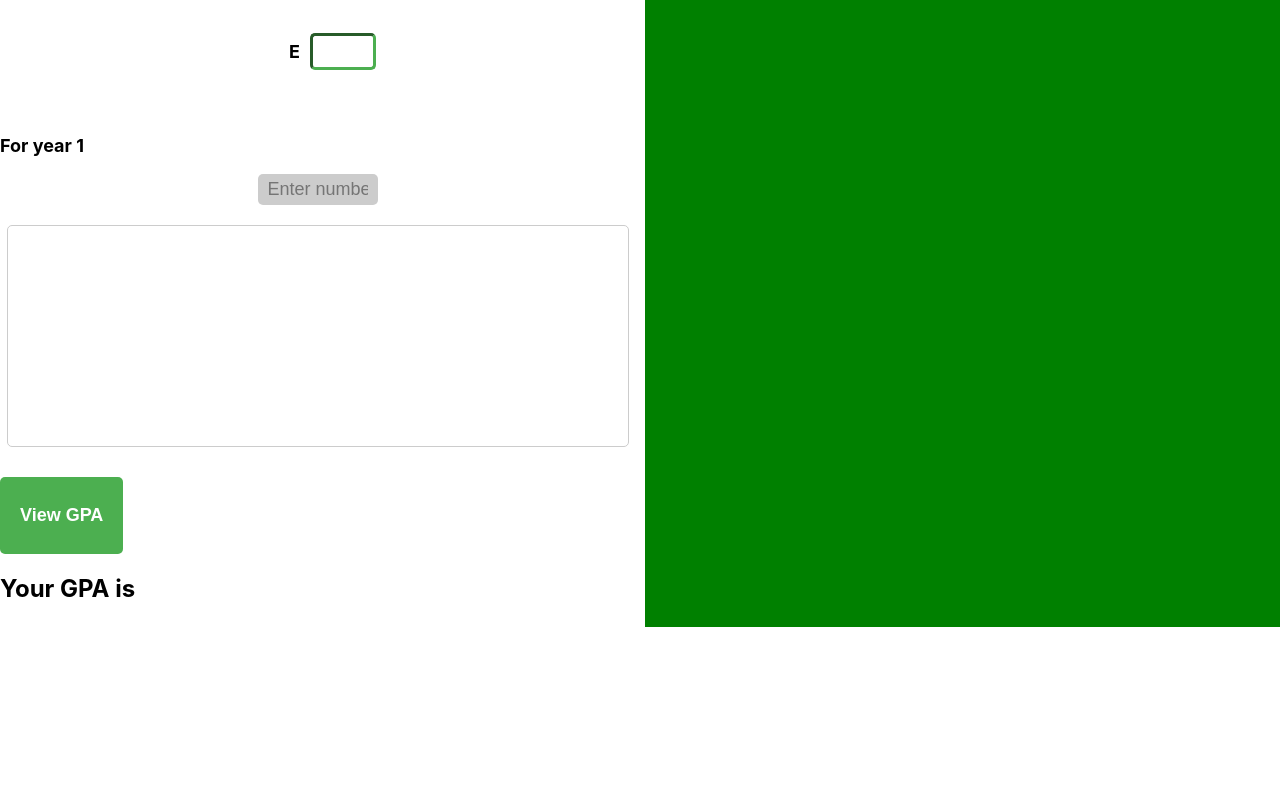
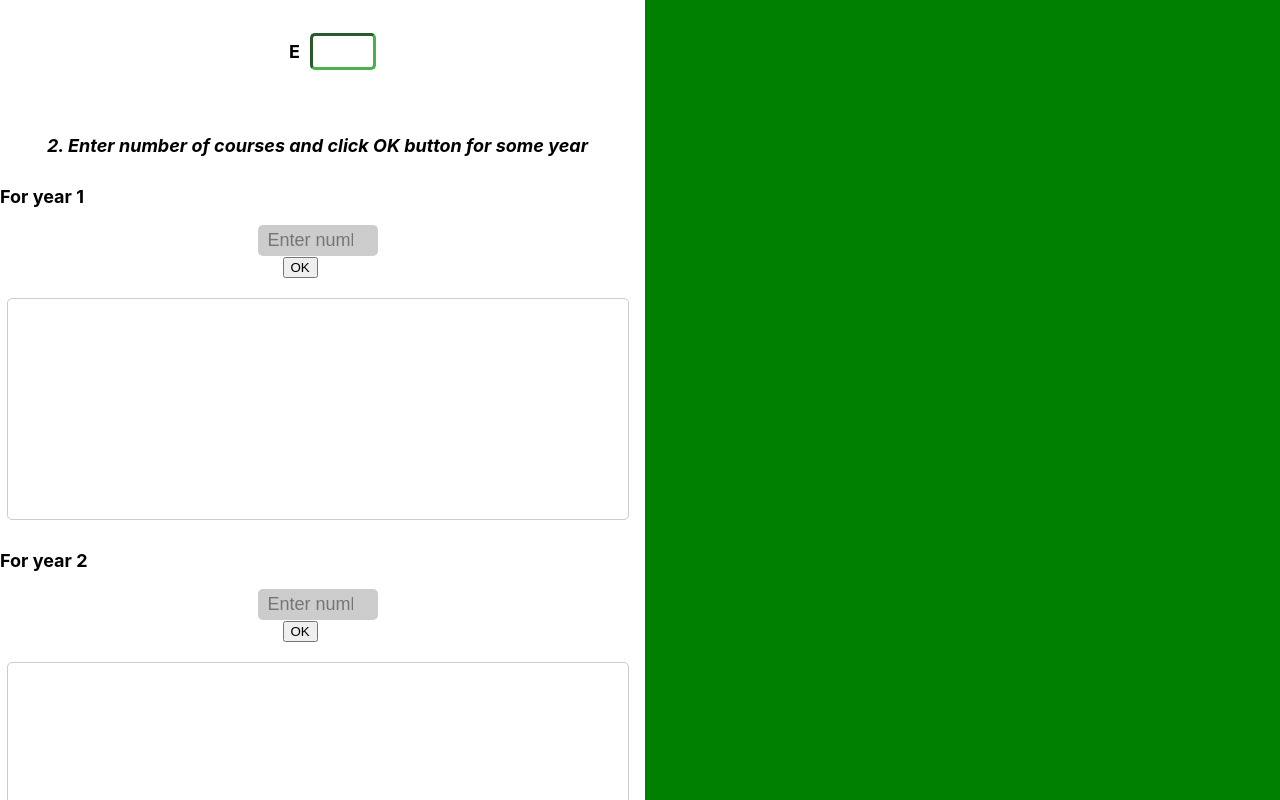
Before and after one commit to isurubandara1/GPA_Calculator_Website, a React (Create React App) app: page / in a window 1280 px wide. Shown: the part 820-1620 px from the top of the page. Before the commit the page ends 1447 px from the top, so only its background shows below. Built offline with nearby package versions, Linux system fonts and the light colour scheme.

Commit message:
functions add

```diff
--- a/src/App.css
+++ b/src/App.css
@@ -77,6 +77,17 @@
     font-size: 18px;
     width: 40px;
     text-align: center;
+  }
+
+  .yearTopicContainer{
+    margin-top: 30px;
+  }
+
+  .yearTopic{
+    font-size: 18px;
+    text-align: center;
+    font-weight: bold;
+    font-style: italic;
   }
 
   .yearContainer {
--- a/src/App.js
+++ b/src/App.js
@@ -199,37 +199,53 @@ const App = () => {
           />
         </div>
       </div>
+      <div className="yearTopicContainer">
+        <p className='yearTopic'>2. Enter number of courses and click OK button for some year</p>
+      </div>
+
+      <div>
+      {[1, 2, 3, 4].map(year => (
+        <div key={year}>
           <div className="yearContainer">
-        <p className="yearText">For year 1</p>
+            <p className="yearText">For year {year}</p>
           </div>
           <div className="userValueContainer">
             <input
               className="firstTextInput"
+              type="number"
               placeholder="Enter number of courses"
-          onChange={(e) => handleCountChange("year1", e.target.value)}
+              onChange={e => handleCountChange(`year${year}`, e.target.value)}
             />
+            <div style={{ width: 70 }}>
+              <button
+                onClick={() => handleOkPress(`year${year}`)}
+              >
+                OK
+              </button>
+            </div>
           </div>
           <div className="userValueContainer">
             <div className="scrollViewContent">
-          {textFields.year1?.map((course, index) => (
+              {textFields[`year${year}`]?.map((course, index) => (
                 <div key={index} className="rowContainer">
                   <input
                     className="inputText gradeInput"
+                    type="text"
                     placeholder={`Course ${index + 1} Grade`}
-                onChange={(e) =>
-                  handleGradeChange("year1", index, e.target.value)
-                }
+                    onChange={e => handleGradeChange(`year${year}`, index, e.target.value)}
                   />
                   <input
                     className="inputText creditInput"
+                    type="number"
                     placeholder={`Course ${index + 1} Credit`}
-                onChange={(e) =>
-                  handleCreditChange("year1", index, e.target.value)
-                }
+                    onChange={e => handleCreditChange(`year${year}`, index, e.target.value)}
                   />
                 </div>
               ))}
             </div>
+          </div>
+        </div>
+      ))}
     </div>
       <button className="viewGpaButton" onClick={viewGpa}>
         <p className="buttonText">View GPA</p>
```
Lines whose indentation alone changed are shown as unchanged.
